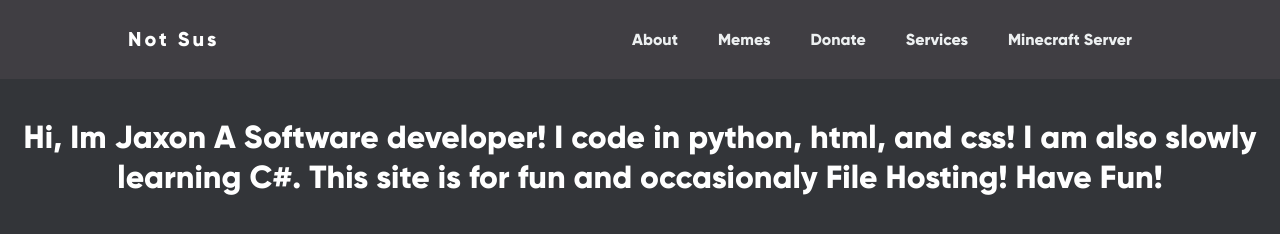
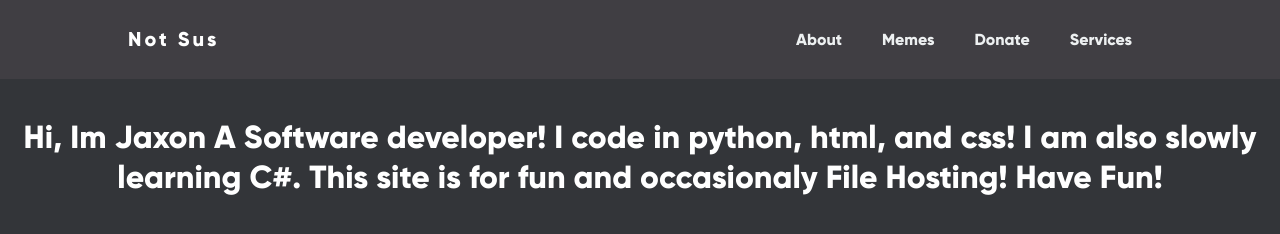
Before and after one commit to ninjacoder19/notsus.xyz, a plain HTML site: page index.html in a window 1280 px wide. Drawn offline with Linux system fonts and the light colour scheme; files that its build step writes are made by us from their sources.

Commit message:
Update index.html

```diff
--- a/index.html
+++ b/index.html
@@ -27,7 +27,6 @@
                     <li><a href="memes.html">Memes</a></li>
                     <li><a href="about.html">Donate</a></li>
 		 <li><a href="about.html">Services</a></li>
-	         <li><a href="minecraft.html">Minecraft Server</a></li>
 
                 </ul>
 
```
